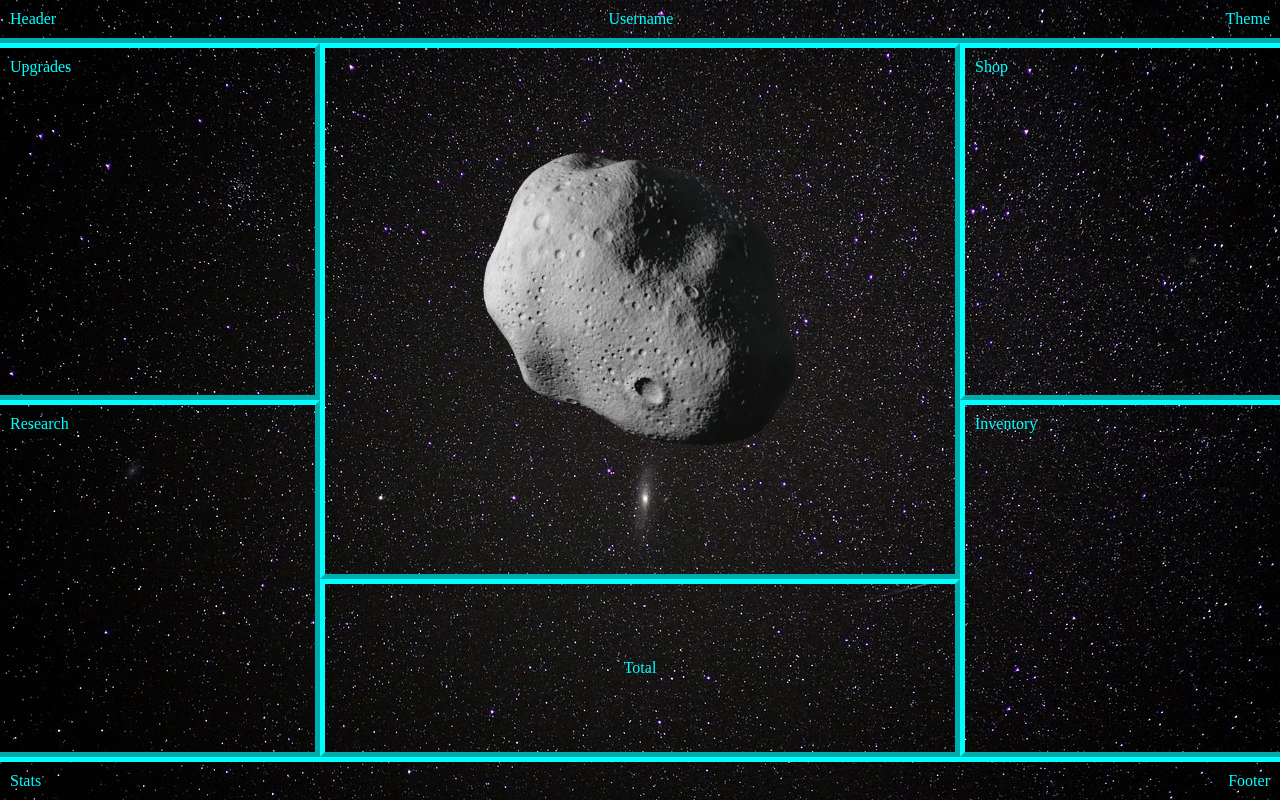
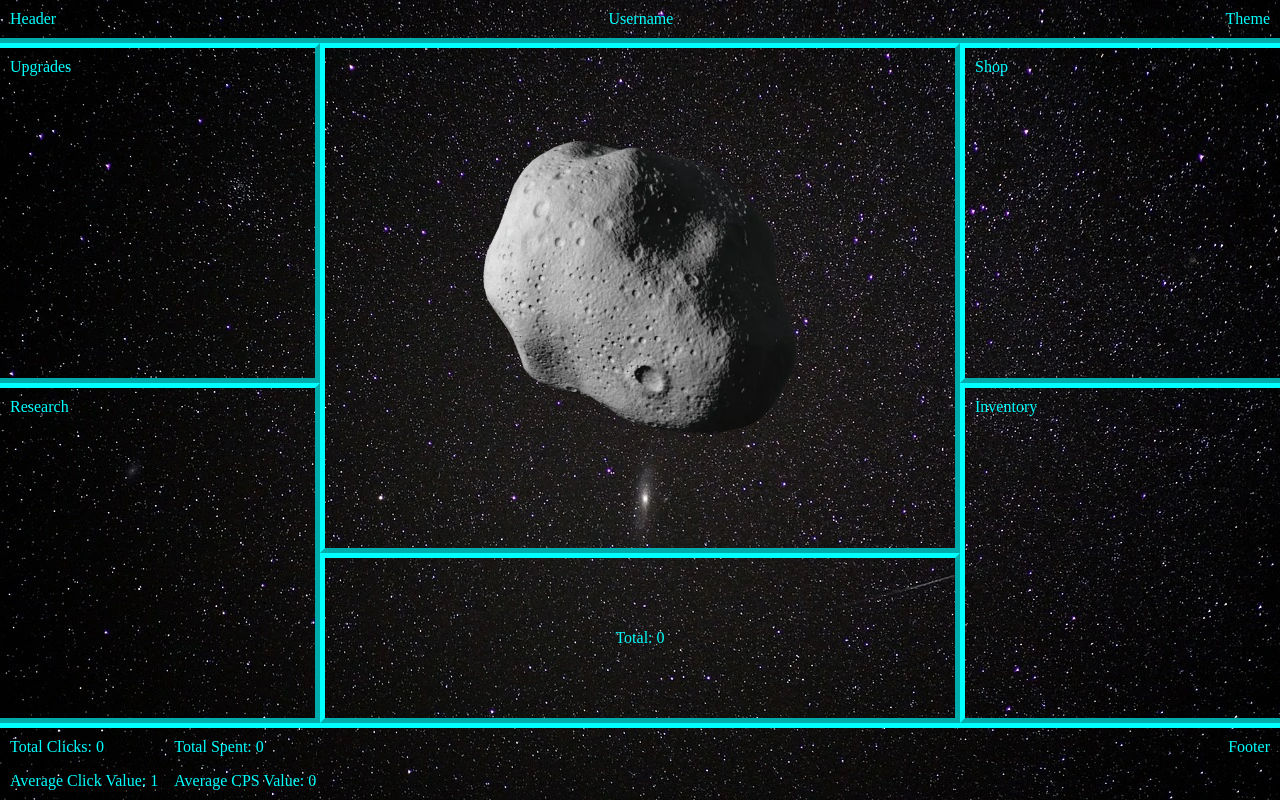
Before and after one commit to djsisson/bootcamp-project06, a React (Vite) app: page / in a window 1280 px wide. Built offline with nearby package versions, Linux system fonts and the light colour scheme.

Commit message:
add context and reducer

```diff
--- a/src/App.jsx
+++ b/src/App.jsx
@@ -6,11 +6,13 @@ import Research from "./Components/Research/Research.jsx";
 import Shop from "./Components/Shop/Shop.jsx";
 import ViewPort from "./Components/ViewPort/ViewPort.jsx";
 import Total from "./Components/Total/Total.jsx";
+import { GameStateProvider } from "./Context/gameStateContext.jsx";
 import "./App.css";
 
 function App() {
   return (
     <div className="mainApp">
+      <GameStateProvider>
         <Header />
         <Upgrades />
         <Research />
@@ -19,6 +21,7 @@ function App() {
         <ViewPort />
         <Total />
         <Footer />
+      </GameStateProvider>
     </div>
   );
 }
--- a/src/Components/Stats/Stats.css
+++ b/src/Components/Stats/Stats.css
@@ -0,0 +1,6 @@
+.stats{
+    display: grid;
+    grid-template-columns: 1fr 1fr;
+    grid-template-rows: 1fr 1fr;
+    gap: 1rem;
+}
--- a/src/Components/Stats/Stats.jsx
+++ b/src/Components/Stats/Stats.jsx
@@ -1,7 +1,17 @@
-import "./Stats.css"
+import "./Stats.css";
+import { useGameState } from "../../Context/gameStateContext.jsx";
+import { AverageDamage } from "../../gameObjects/gameObjects.js";
 
 const Stats = () => {
-    return (<div>Stats</div>)
-}
+  const gameState = useGameState();
+  return (
+    <div className="stats">
+      <div>Total Clicks: {gameState.gamestats.totalclicks}</div>
+      <div>Total Spent: {gameState.gamestats.totalspent}</div>
+      <div>Average Click Value: {AverageDamage(gameState.clickstats)}</div>
+      <div>Average CPS Value: {gameState.gamestats.currentAveragecps}</div>
+    </div>
+  );
+};
 
-export default Stats
+export default Stats;
--- a/src/Components/Total/Total.jsx
+++ b/src/Components/Total/Total.jsx
@@ -1,7 +1,10 @@
 import "./Total.css"
 
+import { useGameState } from "../../Context/gameStateContext.jsx";
+
 const Total = () => {
-    return (<div className = "total">Total</div>)
+    const gameState = useGameState().gamestats
+    return (<div className = "total">Total: {gameState.currentscore}</div>)
 }
 
 export default Total
--- a/src/Components/ViewPort/ViewPort.jsx
+++ b/src/Components/ViewPort/ViewPort.jsx
@@ -1,17 +1,26 @@
 import { useState } from "react";
 import "./ViewPort.css";
+import {
+  useGameState,
+  useGameStateDispatch,
+} from "../../Context/gameStateContext.jsx";
 import VisualScore from "../VisualScore/VisualScore.jsx";
-import React from "react";
+import { calcdamage } from "../../gameObjects/gameObjects.js";
 
 const ViewPort = () => {
   const [clickValues, setClickValues] = useState([]);
-  const [nextId, setNextId] = useState(1);
-
+  const [nextId, setNextId] = useState(0);
+  const dispatch = useGameStateDispatch();
+  const gamestate = useGameState().clickstats
   const onClick = async (e) => {
     e.target.classList.toggle("shake");
-
-    setClickValues((x) => [...x, { id: nextId, value: nextId }]);
+    const getCalcDamage = calcdamage(gamestate);
+    setClickValues((x) => [...x, { id: nextId, value: getCalcDamage }]);
     setNextId((x) => (x + 1) % 100);
+    dispatch({
+      type: "click",
+      value: getCalcDamage.totaldamage,
+    });
     await delay(3000);
     setClickValues((x) => x.filter((i) => i.id != nextId));
   };
@@ -28,7 +37,8 @@ const ViewPort = () => {
         return (
           <VisualScore
             className="floatingclicktext"
-            value={x.value}
+            value={x.value.totaldamage}
+            crit={x.value.crit}
             key={x.id}
           />
         );
--- a/src/Components/VisualScore/VisualScore.css
+++ b/src/Components/VisualScore/VisualScore.css
@@ -29,12 +29,14 @@
     left: calc(15% + var(--rndLeft));
     animation-timing-function: cubic-bezier(0.23, 1, 0.32, 1);
     animation-iteration-count: 1;
+    visibility: hidden;
+    animation-fill-mode: forwards;
     transform-origin: center;
     color: var(--customtheme);
   }
 
   .floatingclicktext:not([crit]){
-    animation: up 4s;
+    animation: up 3s;
   }
 
   .floatingclicktext[crit]{
@@ -43,21 +45,16 @@
 
   @keyframes up {
     0% {
-      transform: scale(0) translateY(0%);
-      visibility: hidden;
-      opacity: 0;
-    }
-    1% {
         transform: scale(0) translateY(0%);
         visibility: visible;
         opacity: 0;
       }
     10% {
       opacity: 1;
-      transform: scale(1) translateY(-50%);
+      transform: scale(1) translateY(-100%);
     }
     100% {
-      transform: translateY(-300%) rotateZ(15deg);
+      transform: translateY(-1000%) rotateZ(15deg);
       opacity: 0;
       visibility: hidden;
     }
--- /dev/null
+++ b/src/Context/gameStateContext.jsx
@@ -0,0 +1,58 @@
+import { createContext, useContext, useReducer, useEffect } from "react";
+import {_gameState, calcdamage} from "../gameObjects/gameObjects.js";
+
+const GameStateContext = createContext(null);
+
+const GameStateDispatchContext = createContext(null);
+
+export function GameStateProvider({ children }) {
+  const [gameState, dispatch] = useReducer(gameStateReducer, null, () => {
+    const localState = localStorage.getItem("ReactAsteroidMiner");
+    return localState ? JSON.parse(localState) : _gameState;
+  });
+
+  useEffect(() => {
+    localStorage.setItem("ReactAsteroidMiner", JSON.stringify(gameState));
+  }, [gameState]);
+
+  return (
+    <GameStateContext.Provider value={gameState}>
+      <GameStateDispatchContext.Provider value={dispatch}>
+        {children}
+      </GameStateDispatchContext.Provider>
+    </GameStateContext.Provider>
+  );
+}
+
+export function useGameState() {
+  return useContext(GameStateContext);
+}
+
+export function useGameStateDispatch() {
+  return useContext(GameStateDispatchContext);
+}
+
+function gameStateReducer(gameState, action) {
+  switch (action.type) {
+    case "click": {
+      const currentClicks = gameState.gamestats.totalclicks
+      const clickToAdd = gameState.gamestats.currentscore + action.value
+      return {...gameState, "gamestats": {...gameState.gamestats,"totalclicks": currentClicks + 1,"currentscore": clickToAdd}}
+    }
+    case "changed": {
+      return gameState.map((t) => {
+        if (t.id === action.task.id) {
+          return action.task;
+        } else {
+          return t;
+        }
+      });
+    }
+    case "deleted": {
+      return gameState.filter((t) => t.id !== action.id);
+    }
+    default: {
+      throw Error("Unknown action: " + action.type);
+    }
+  }
+}
--- a/src/gameObjects/gameObjects.js
+++ b/src/gameObjects/gameObjects.js
@@ -1,4 +1,4 @@
-const gameObjects = {
+const _gameObjects = {
   upgrades: [
     {
       id: 0,
@@ -243,8 +243,9 @@ const gameObjects = {
   ],
 };
 
-const gameState = {
+const _gameState = {
   playername: "",
+  theme: "",
   gamestats: {
     currentscore: 0,
     totalclicks: 0,
@@ -261,4 +262,18 @@ const gameState = {
   inventory: [],
 };
 
-export default { gameObjects, gameState };
+const calcdamage = (obj) => {
+  let totaldamage = obj.baseValue;
+  let crit = false;
+  if (Math.random() < obj.critChance) {
+    totaldamage = totaldamage * (obj.critDamage + 1);
+    crit = true;
+  }
+  return ({totaldamage, crit});
+}
+
+const AverageDamage = (obj) => {
+  return obj.baseValue * obj.critChance * obj.critDamage + obj.baseValue;
+};
+
+export { _gameObjects, _gameState, calcdamage, AverageDamage };
```
Lines whose indentation alone changed are shown as unchanged.
